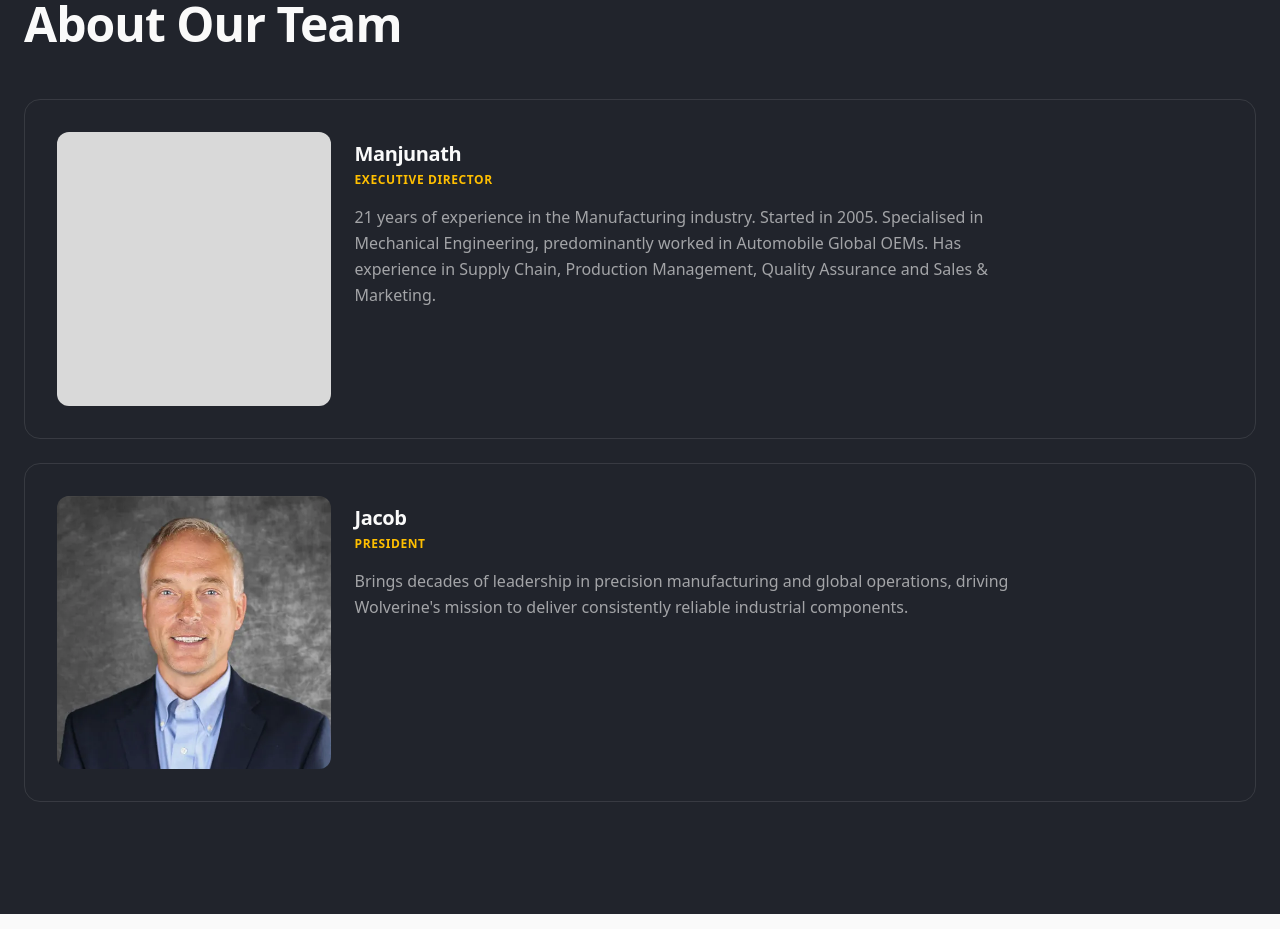
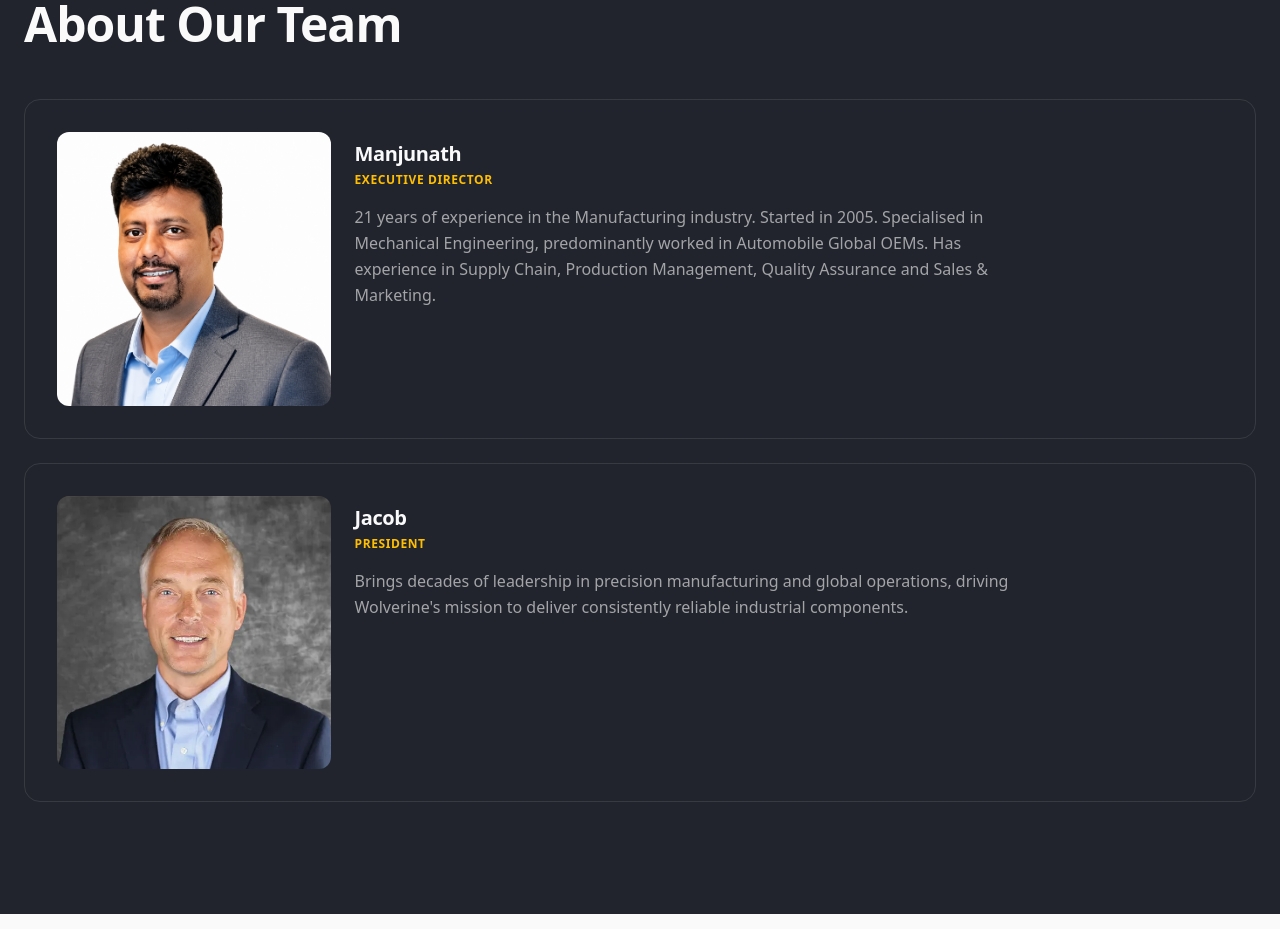
Before and after one commit to shubhampersia/wolverine-v2, a React (Vite) app: page /about in a window 1280 px wide. Shown: the part 1340-2269 px from the top of the page. Built offline with nearby package versions, Linux system fonts and the light colour scheme; the HTML template or start-up script is replaced by a standard one.

Commit message:
updated image

```diff
--- a/src/pages/About.tsx
+++ b/src/pages/About.tsx
@@ -121,7 +121,7 @@ const About = () => {
         {
           name: "Manjunath",
           role: "Executive Director",
-          image: "/unknown.png",
+          image: "/manju.png",
           bio: "21 years of experience in the Manufacturing industry. Started in 2005. Specialised in Mechanical Engineering, predominantly worked in Automobile Global OEMs. Has experience in Supply Chain, Production Management, Quality Assurance and Sales & Marketing.",
         },
         {
```
Also changed, not shown: public/manju.png (added).
